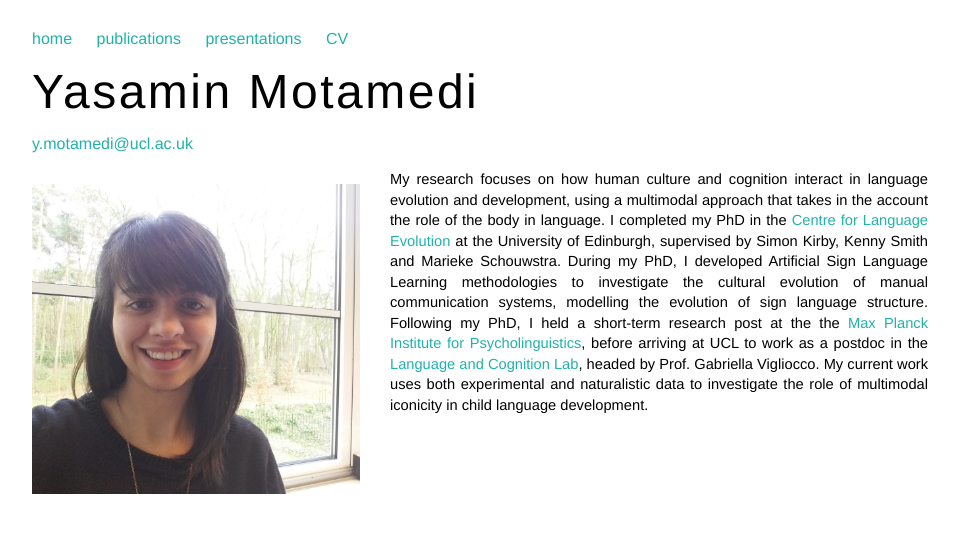
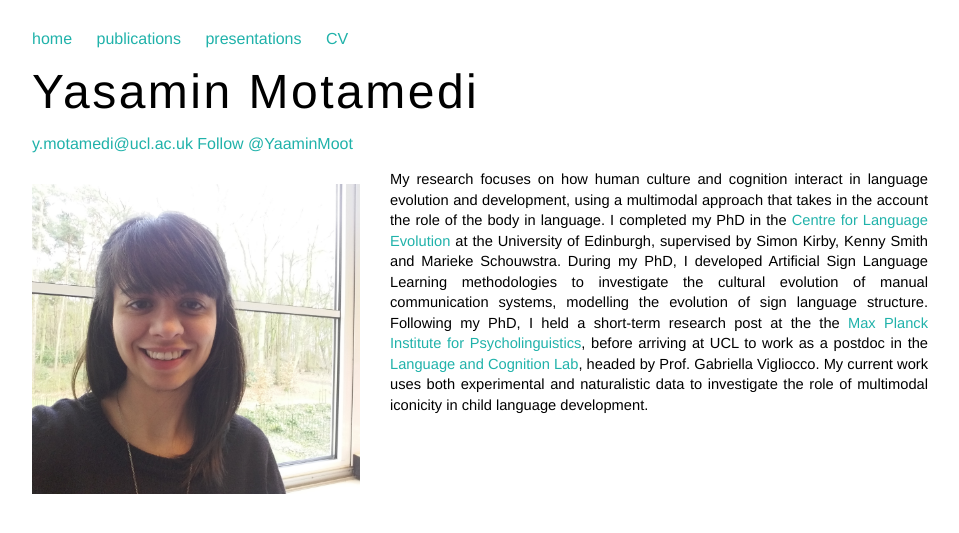
Before and after one commit to ymotamedi/ymotamedi.github.io, a Jekyll site: the page built from index.html, in a window 1280 px wide. Shown: the top 533 px of the page, without its empty margins (160-1119 px from the left). Built offline with Jekyll 4.4.1, drawn with Linux system fonts in a browser that asks for light colours; comment, search, counter and statistics services are not loaded.

Commit message:
add twitter button

```diff
--- a/index.html
+++ b/index.html
@@ -2,7 +2,7 @@
 layout: default
 title: Yasamin Motamedi
 ---
-<h3><a href= "mailto:y.motamedi@ucl.ac.uk">y.motamedi@ucl.ac.uk</a></h3>
+<h3><a href= "mailto:y.motamedi@ucl.ac.uk">y.motamedi@ucl.ac.uk</a> <a href="https://twitter.com/TwitterDev?ref_src=twsrc%5Etfw" class="twitter-follow-button" data-show-count="false">Follow @YaaminMoot</a><script async src="https://platform.twitter.com/widgets.js" charset="utf-8"></script></h3>
 
 <p align='justify'>
 
```
